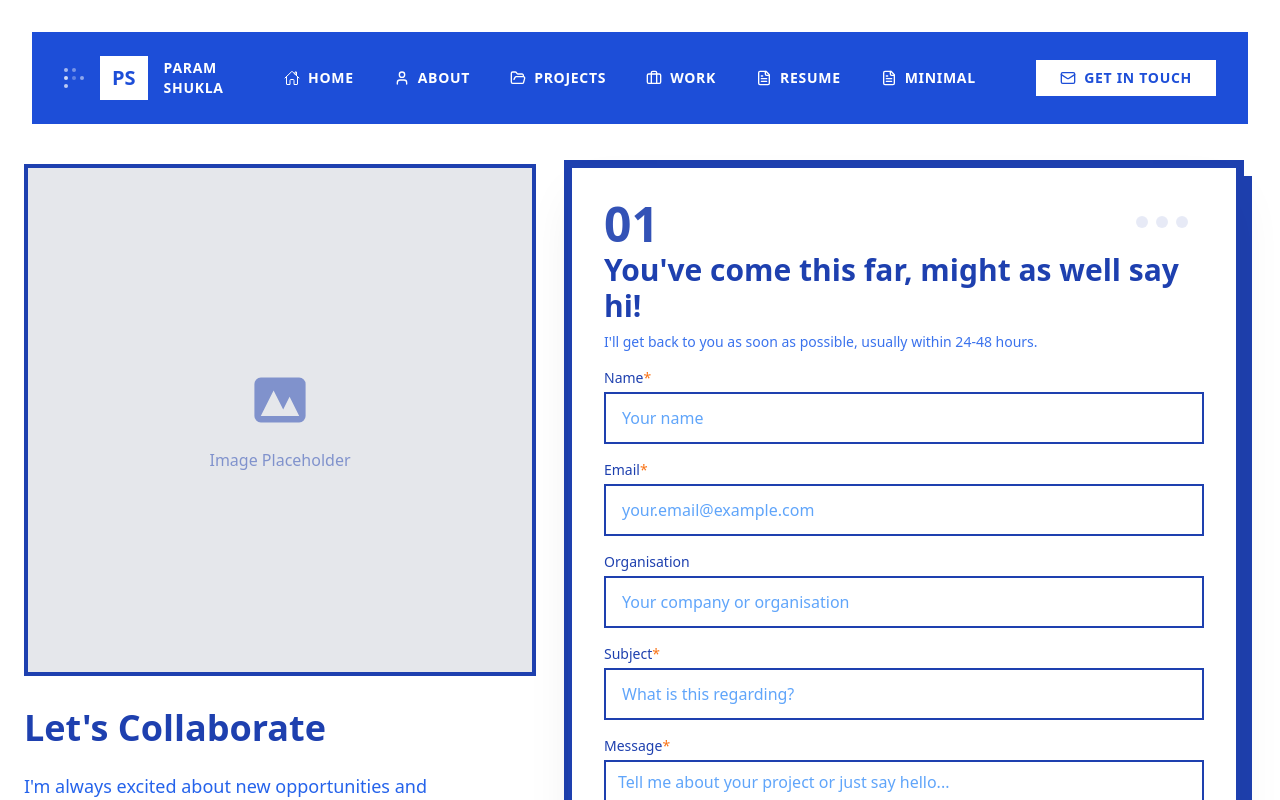
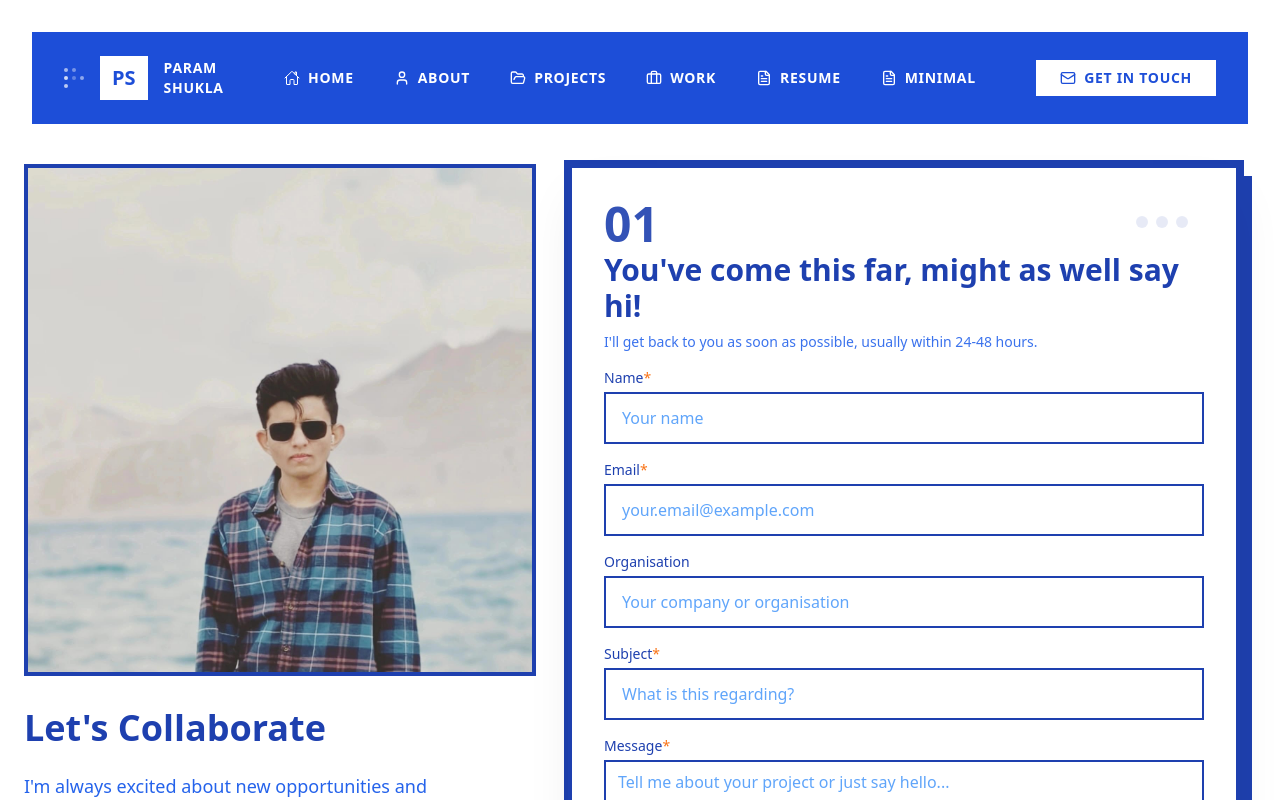
Before and after one commit to ParamShukla007/my-portfolio, a React (Create React App) app in the folder my-portfolio/: page /contactme in a window 1280 px wide. Shown: the top 800 px of the page. Built offline with nearby package versions, Linux system fonts and the light colour scheme; no server answers; the database is empty.

Commit message:
Update ContactMe.jsx

```diff
--- a/my-portfolio/src/pages/ContactMe.jsx
+++ b/my-portfolio/src/pages/ContactMe.jsx
@@ -133,14 +133,13 @@ const ContactMe = () => {
           {/* Left Side - Image and Text */}
           <div className="flex-1 lg:max-w-lg">
             {/* Image Placeholder */}
-            <div className="w-full h-80 lg:h-[32rem] bg-gray-200 border-4 border-blue-800 flex items-center justify-center mb-8">
-              <div className="text-blue-800 text-center">
-                <svg className="w-16 h-16 mx-auto mb-4 opacity-50" fill="currentColor" viewBox="0 0 20 20">
-                  <path fillRule="evenodd" d="M4 3a2 2 0 00-2 2v10a2 2 0 002 2h12a2 2 0 002-2V5a2 2 0 00-2-2H4zm12 12H4l4-8 3 6 2-4 3 6z" clipRule="evenodd" />
-                </svg>
-                <p className="text-blue-800 font-medium opacity-50">Image Placeholder</p>
-              </div>
-            </div>
+            <div className="w-full h-80 lg:h-[32rem] bg-gray-200 border-4 border-blue-800 overflow-hidden mb-8">
+  <img
+    src="/paramsh2.jpg"
+    alt="Description of your image"
+    className="w-full h-full object-cover"
+  />
+</div>
 
             {/* Text Content */}
             <div className="space-y-6">
```
